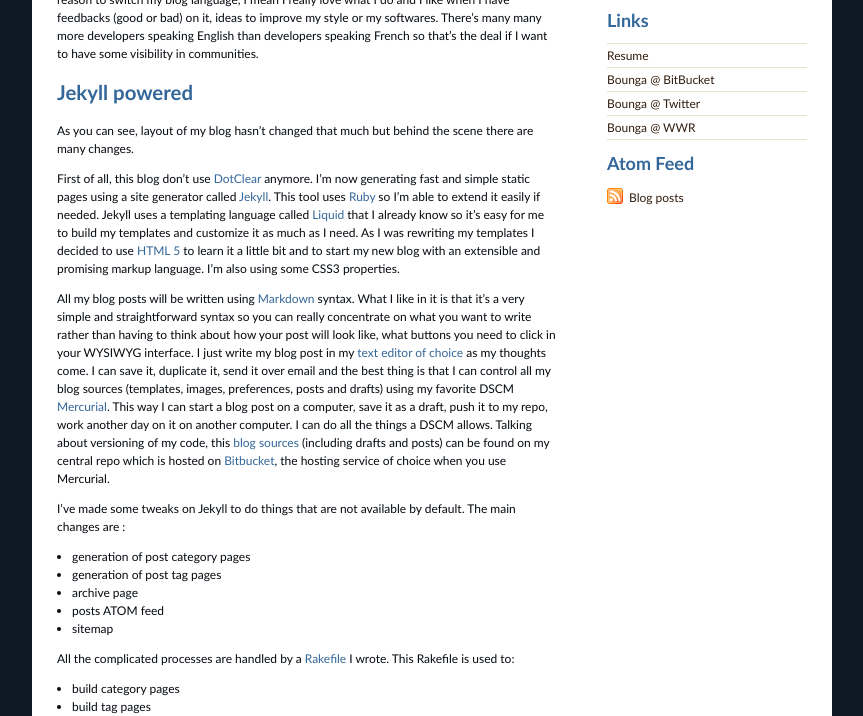
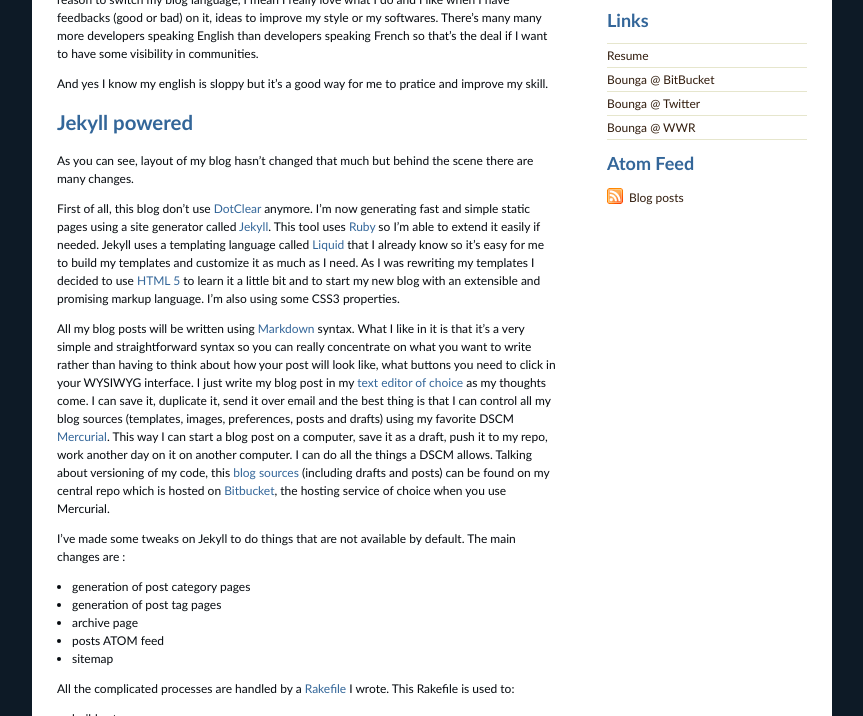
Before and after one commit to Bounga/bounga.org, a Jekyll site: the page built from _posts/2010-12-21-blogging-again-but-in-english.markdown, in a window 1280 px wide and 900 px high, scrolled down 379 px, cut to the strip 184-900 px from the top of the window. Shown: the whole strip, without its empty margins (208-1071 px from the left). Built offline with Jekyll 4.4.1, drawn with Linux system fonts in a browser that asks for light colours; comment, search, counter and statistics services are not loaded.

Commit message:
Added a paragraph about my english skill

```diff
--- a/_posts/2010-12-21-blogging-again-but-in-english.markdown
+++ b/_posts/2010-12-21-blogging-again-but-in-english.markdown
@@ -13,6 +13,8 @@
 Most of you, English readers, don't know me because I was blogging in French before. For those of you who were reading me before, I really hope you'll be able and still wish to read me even if I'm writing in English now.
 
 Maybe you're wondering why I stopped blogging in French? Writing in French is cool since it's my mother tongue and because there's not much resources in French. But writing in English has many pros — much more people can read my posts and as a consequence I'll probably have more feedbacks on my thoughts, choices and my open-source projects. IMHO it's a really good reason to switch my blog language, I mean I really love what I do and I like when I have feedbacks (good or bad) on it, ideas to improve my style or my softwares. There's many many more developers speaking English than developers speaking French so that's the deal if I want to have some visibility in communities.
+
+And yes I know my english is sloppy but it's a good way for me to pratice and improve my skill.
 
 Jekyll powered
 ==============
```
